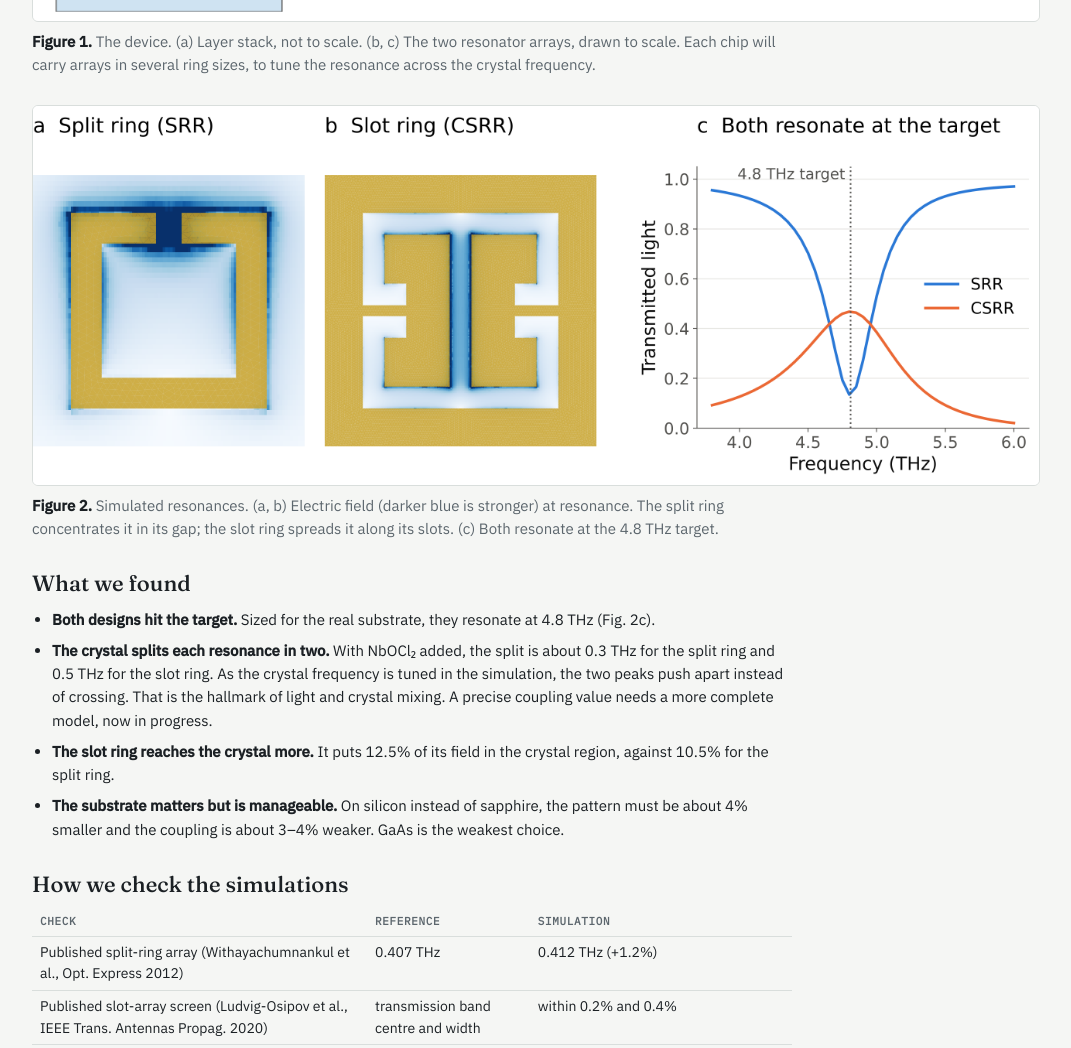
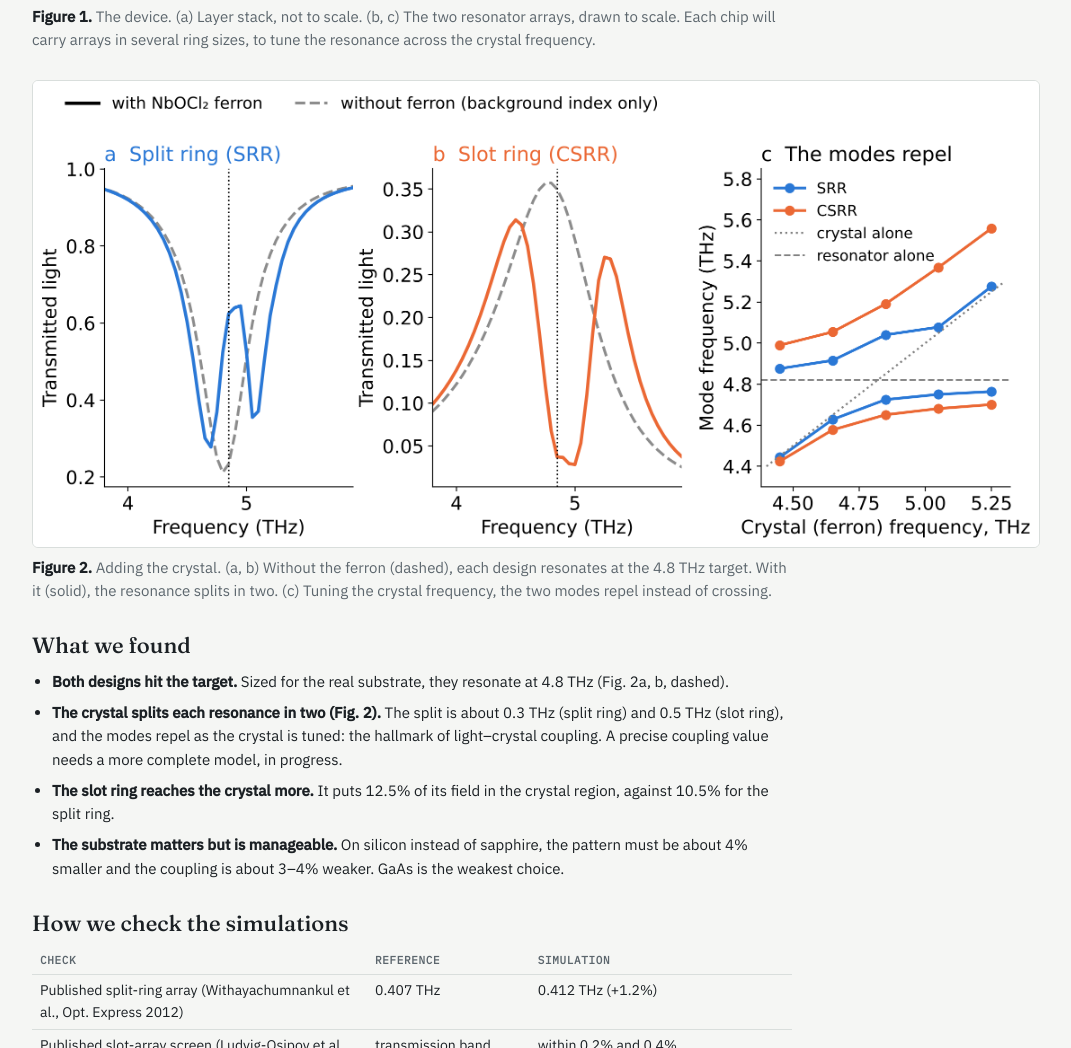
Before and after one commit to Po-ChangChen/cavsim-gallery, a plain HTML site: page index.html in a window 1280 px wide. Shown: the part 1163-2211 px from the top of the page, without its empty margins (104-1175 px from the left). Drawn offline with Linux system fonts and the light colour scheme.

Commit message:
Summary: coupling figure (splitting and avoided crossing)
Co-Authored-By: Claude Opus 5.5 <noreply@anthropic.com>
Claude-Session: https://claude.ai/code/session_01AW5zNXaVauRsMQ6Jd48Vr4

```diff
--- a/index.html
+++ b/index.html
@@ -92,7 +92,7 @@ a:focus-visible,video:focus-visible{outline:2px solid var(--gold);outline-offset
   h1{font-size:17pt} .block h2{font-size:12pt} .block{gap:4px} .block ul,.block ol{gap:3px}
   .figs{flex-direction:row;gap:12px;align-items:flex-start}
   .fig{flex:1 1 0;break-inside:avoid;gap:4px}
-  .fig img{border:none;width:100%;margin:0 auto}
+  .fig img{border:none;width:92%;margin:0 auto}
   .lede{font-size:10pt}
   .glance{padding:6px 10px;gap:2px 12px;background:none}
   .glance dt{font-size:7.5pt}
@@ -110,7 +110,7 @@ a:focus-visible,video:focus-visible{outline:2px solid var(--gold);outline-offset
   <header>
     <span class="eyebrow">Vacuum-fluctuation project · simulation summary</span>
     <h1>Terahertz resonators for coupling to the NbOCl₂ ferron</h1>
-    <p class="lede">We design gold resonators that trap terahertz light at 4.8 THz, the frequency of the ferron (a collective lattice vibration) in the crystal NbOCl₂. The more of the resonator's field that reaches the crystal, the more strongly light and crystal interact.</p>
+    <p class="lede">We design gold resonators that trap terahertz light at 4.8 THz, the frequency of the ferron (a collective lattice vibration) in the crystal NbOCl₂; the more of the field reaches the crystal, the stronger they interact.</p>
   </header>
 
   <dl class="glance" aria-label="At a glance">
@@ -135,17 +135,16 @@ a:focus-visible,video:focus-visible{outline:2px solid var(--gold);outline-offset
   </figure>
 
   <figure class="fig">
-    <img src="images/two_designs.png" alt="Top views of the split ring and the slot ring, with the electric field shown in blue over the gold, and their transmission spectra; both dip or peak at the 4.8 THz target." loading="lazy">
-    <figcaption><b>Figure 2.</b> Simulated resonances. (a, b) Electric field (darker blue is stronger) at resonance. The split ring concentrates it in its gap; the slot ring spreads it along its slots. (c) Both resonate at the 4.8 THz target.</figcaption>
+    <img src="images/coupling.png" alt="Transmission of the split ring and slot ring with and without the NbOCl2 ferron: each resonance splits in two. Right: mode frequencies versus crystal frequency, showing the two modes repel instead of crossing." loading="lazy">
+    <figcaption><b>Figure 2.</b> Adding the crystal. (a, b) Without the ferron (dashed), each design resonates at the 4.8 THz target. With it (solid), the resonance splits in two. (c) Tuning the crystal frequency, the two modes repel instead of crossing.</figcaption>
   </figure>
-
   </div>
 
   <section class="block" aria-labelledby="outcome">
     <h2 id="outcome">What we found</h2>
     <ul>
-      <li><strong>Both designs hit the target.</strong> Sized for the real substrate, they resonate at 4.8 THz (Fig. 2c).</li>
-      <li><strong>The crystal splits each resonance in two.</strong> With NbOCl₂ added, the split is about 0.3 THz for the split ring and 0.5 THz for the slot ring. As the crystal frequency is tuned in the simulation, the two peaks push apart instead of crossing. That is the hallmark of light and crystal mixing. A precise coupling value needs a more complete model, now in progress.</li>
+      <li><strong>Both designs hit the target.</strong> Sized for the real substrate, they resonate at 4.8 THz (Fig. 2a, b, dashed).</li>
+      <li><strong>The crystal splits each resonance in two (Fig. 2).</strong> The split is about 0.3 THz (split ring) and 0.5 THz (slot ring), and the modes repel as the crystal is tuned: the hallmark of light–crystal coupling. A precise coupling value needs a more complete model, in progress.</li>
       <li><strong>The slot ring reaches the crystal more.</strong> It puts 12.5% of its field in the crystal region, against 10.5% for the split ring.</li>
       <li><strong>The substrate matters but is manageable.</strong> On silicon instead of sapphire, the pattern must be about 4% smaller and the coupling is about 3–4% weaker. GaAs is the weakest choice.</li>
     </ul>
```
Also changed, not shown: images/coupling.png (added), 1 other file.
